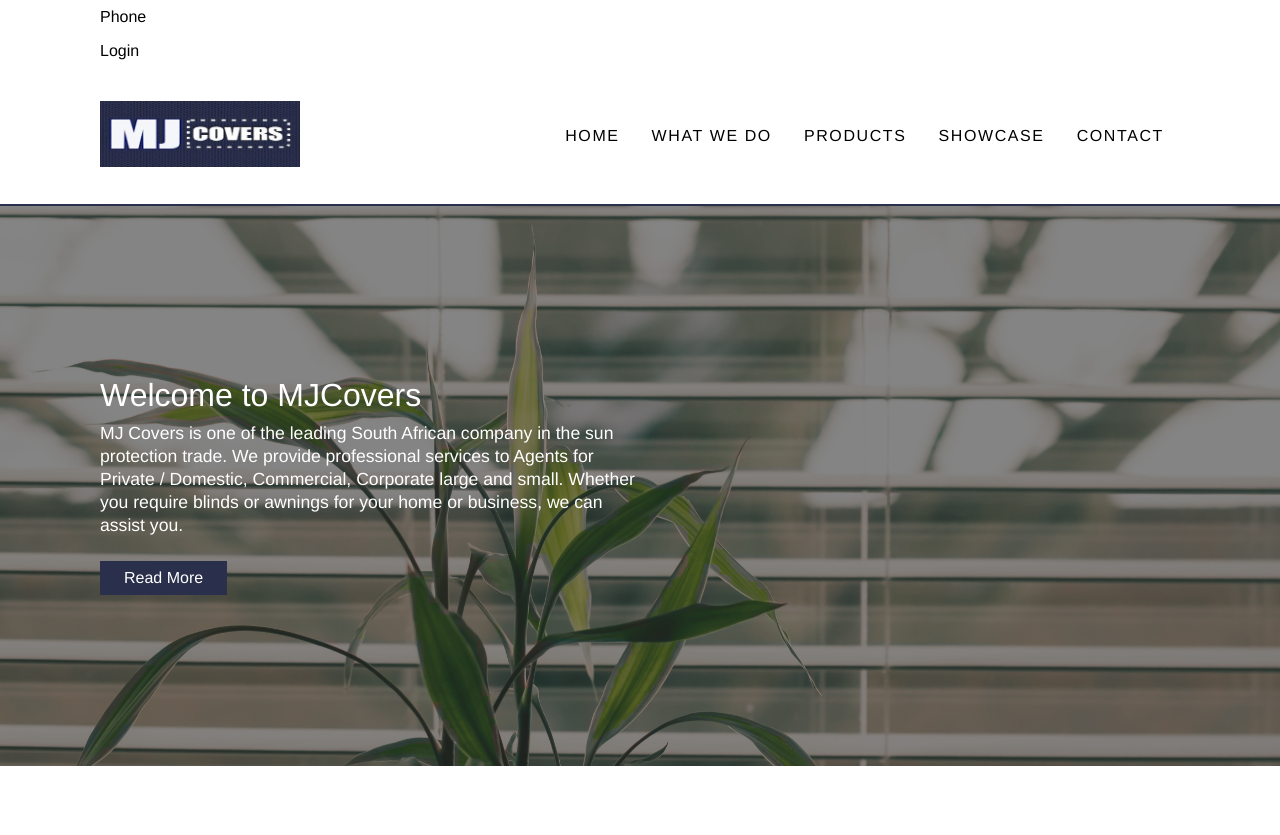
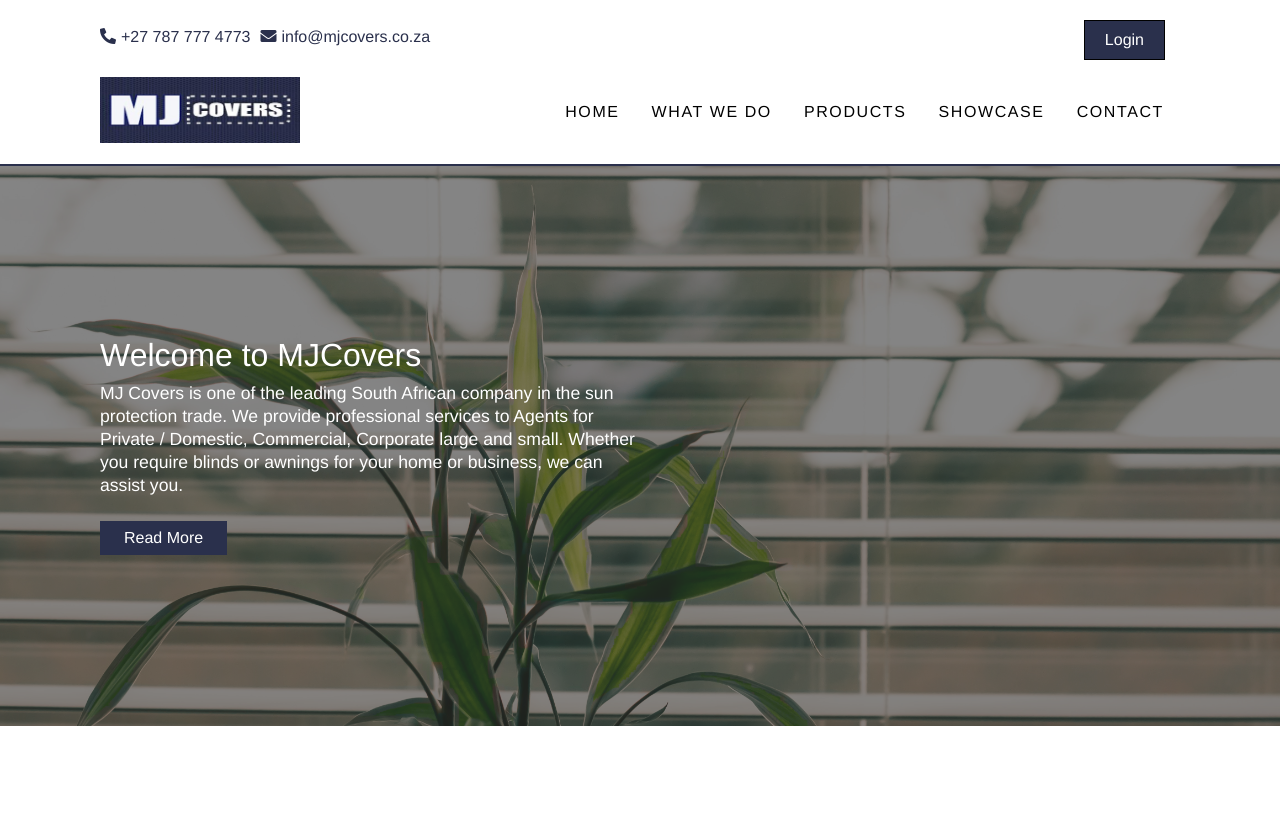
Before and after one commit to wandumi/mjcovers_application, a Laravel app: page / in a window 1280 px wide. Shown: the top 835 px of the page. Run offline with Laravel 8, Linux system fonts and the light colour scheme; some libraries are stand-ins or nearby versions.

Commit message:
Top menu added successfully so

```diff
--- a/public/front/css/style.css
+++ b/public/front/css/style.css
@@ -17,6 +17,7 @@ body {
 
 a {
 	text-decoration: none;
+    color: #2a304c;
 }
 
 h1,
@@ -156,11 +157,37 @@ p {
 	display: flex;
 	justify-content: space-between;
 	align-items: center;
-	height: 17vh;
+	height: 13vh;
 }
 
 .main-header .brand-logo {
 	width: 200px;
+}
+
+.top-menu {
+    margin-top: 20px;
+    margin-bottom: 0px;"
+}
+
+.icon {
+   color: #2a304c;
+    padding-right: 5px;
+}
+
+#login {
+
+    margin-right: 15px;
+    padding: 10px 20px;
+    background: #2a304c;
+    color: #fff;
+    border: 1px solid black;
+
+}
+
+#login:hover {
+    background: #fff;
+    color: #000;
+    border: 1px solid black;
 }
 
 .site-nav {
@@ -182,14 +209,20 @@ p {
 }
 
 .site-nav > li > a:hover {
-	background: #000;
+	background: #2a304c;
 	color: #fff;
 	border-radius: 0.2em;
 }
 
 .site-nav > .nav-right {
 	margin-right: auto;
-	align-items: center;
+}
+
+#top-menu{
+    display: flex;
+    justify-content: space-between;
+
+
 }
 /* About */
 #about {
--- a/resources/views/welcome.blade.php
+++ b/resources/views/welcome.blade.php
@@ -24,14 +24,22 @@
 <div>
     <!-- Main Menu -->
     <nav class="main-header">
-        <div class="container " id="top-menu">
-            <ul class="site-nav">
-                <li>Phone</li>
-            </ul>
-            <div>
-                <ul class="site-nav">
-                    <li>Login</li>
-                </ul>
+        <div class="container" id="top-menu">
+            <div class="top-menu">
+                <div class="site-nav">
+                    <div style="padding-right: 10px;">
+                        <i class="icon fas fa-phone-alt" ></i><a class="color:#eee;" href="tel:+27 772 657 1460">+27 787 777 4773</a>
+                    </div>
+
+                    <div>
+                        <i class=" icon fas fa-envelope" ></i><a class="color:#eee;" href="mailto:info@mjcovers.co.za">info@mjcovers.co.za</a>
+                    </div>
+                </div>
+            </div>
+            <div class="top-menu">
+                <a href="{{ url("login") }}" class="site-nav" id="login">
+                    Login
+                </a>
             </div>
         </div>
         <div class="container navigation">
@@ -39,8 +47,6 @@
                 <img src="{{ asset("front/images/mjcover_logo.jpg") }}" alt="logo" class="brand-logo" />
 
             </a>
-
-
 
             <ul class="site-nav" id="navMenuDesktop">
                 <li>
@@ -292,12 +298,7 @@
                             >
                             <span>
                     <a href="tel:+27 772 657 1460"
-                    >+27 772 657 1460</a
-                    > |
-                                <!-- <i class="icon fas fa-phone-alt"></i> -->
-                      <a href="tel:+27 772 657 1460"
-                      >+27 787 777 4773</a
-                      >
+                    >+27 772 657 1460</a>
 
                   </span>
                         </li>
@@ -305,9 +306,7 @@
                     <div class="address-items">
                         <li >
                             <i class="icon fas fa-envelope"></i>
-
-                            <a href="mailto:info@mjcovers.co.za">info@mjcovers.co.za</a> | <br /><br />
-                            <a style="padding-left: 30px;" href="mailto:allseasonfabrics1@gmail.com">allseasonfabrics1@gmail.com</a>
+                            <a href="mailto:allseasonfabrics1@gmail.com">allseasonfabrics1@gmail.com</a>
 
                         </li>
                     </div>
```
